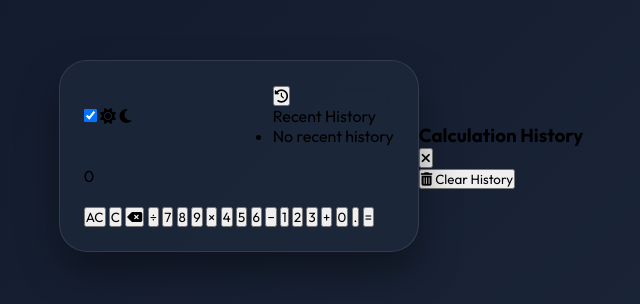
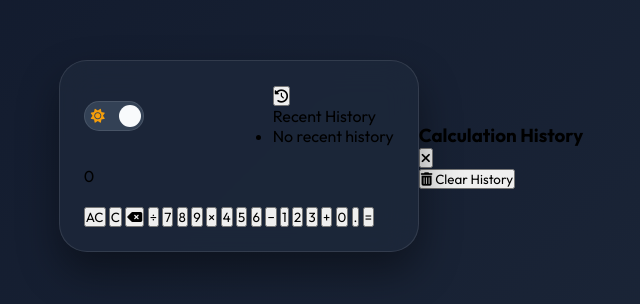
Before and after one commit to 123anjan/Task-2_CodeAlpha_Calculator-App, a plain HTML site: page index.html in a window 1280 px wide. Shown: the part 244-548 px from the top of the page, without its empty margins (319-959 px from the left). Drawn offline with Linux system fonts and the light colour scheme.

Commit message:
main css modified

```diff
--- a/assets/css/style.css
+++ b/assets/css/style.css
@@ -1,4 +1,5 @@
-/* Variables */
+/*=== 1. VARIABLE DEFINITIONS ===*/
+/* Dark Theme (Default) */
 :root {
   --bg-gradient: linear-gradient(135deg, #0f172a 0%, #1e293b 100%);
   --calc-bg: rgba(30, 41, 59, 0.75);
@@ -15,7 +16,7 @@
   --action-hover: #dc2626;
   --shadow: 0 20px 40px rgba(0, 0, 0, 0.4);
 }
-
+/* Light Theme Override */
 [data-theme="light"] {
   --bg-gradient: linear-gradient(135deg, #e2e8f0 0%, #cbd5e1 100%);
   --calc-bg: rgba(255, 255, 255, 0.85);
@@ -32,13 +33,17 @@
   --action-hover: #e11d48;
   --shadow: 0 20px 40px rgba(0, 0, 0, 0.1);
 }
-/*  Whole page styles*/
+/* === 2. GLOBAL RESETS & BODY STYLES ===*/
 * {
   box-sizing: border-box;
   margin: 0;
   padding: 0;
-    font-family: 'Outfit', sans-serif;
-    transition: background-color 0.3s ease, color 0.3s ease, border-color 0.3s ease, transform 0.1s ease;
+  font-family: "Outfit", sans-serif;
+  transition:
+    background-color 0.3s ease,
+    color 0.3s ease,
+    border-color 0.3s ease,
+    transform 0.1s ease;
 }
 /*-- BODY styles --*/
 body {
@@ -49,7 +54,7 @@ body {
   background: var(--bg-gradient);
   overflow: hidden;
 }
-/*-- Calculator-Container Styles--*/
+/*--- 3. CALCULATOR MAIN CONTAINER STYLES ---*/
 .calculator-container {
   width: 360px;
   padding: 24px;
@@ -65,9 +70,60 @@ body {
   position: relative;
   animation: fadeIn 0.6s cubic-bezier(0.16, 1, 0.3, 1);
 }
-/*-- Top bar styles  --*/
+/*-- 4. TOP BAR & THEME SWITCHER  --*/
 .top-bar {
   display: flex;
   justify-content: space-between;
   align-items: center;
 }
+/* --- Theme Toggle Slider ---*/
+.theme-switch {
+  position: relative;
+  width: 60px;
+  height: 30px;
+  cursor: pointer;
+}
+
+.theme-switch input {
+  opacity: 0;
+  width: 0;
+  height: 0;
+}
+/* -- Slider styles --*/
+
+.slider {
+  position: absolute;
+  inset: 0;
+  background-color: var(--btn-bg);
+  border-radius: 30px;
+  display: flex;
+  align-items: center;
+  justify-content: space-between;
+  padding: 0 6px;
+  border: 1px solid var(--calc-border);
+}
+
+.slider::before {
+  content: "";
+  position: absolute;
+  height: 22px;
+  width: 22px;
+  left: 4px;
+  bottom: 3px;
+  background-color: var(--text-primary);
+  border-radius: 50%;
+  transition: transform 0.3s cubic-bezier(0.34, 1.56, 0.64, 1);
+}
+
+input:checked + .slider::before {
+  transform: translateX(30px);
+}
+
+.icon-sun {
+  color: #f59e0b;
+  font-size: 14px;
+}
+.icon-moon {
+  color: #38bdf8;
+  font-size: 14px;
+}
```
Lines whose indentation alone changed are shown as unchanged.
